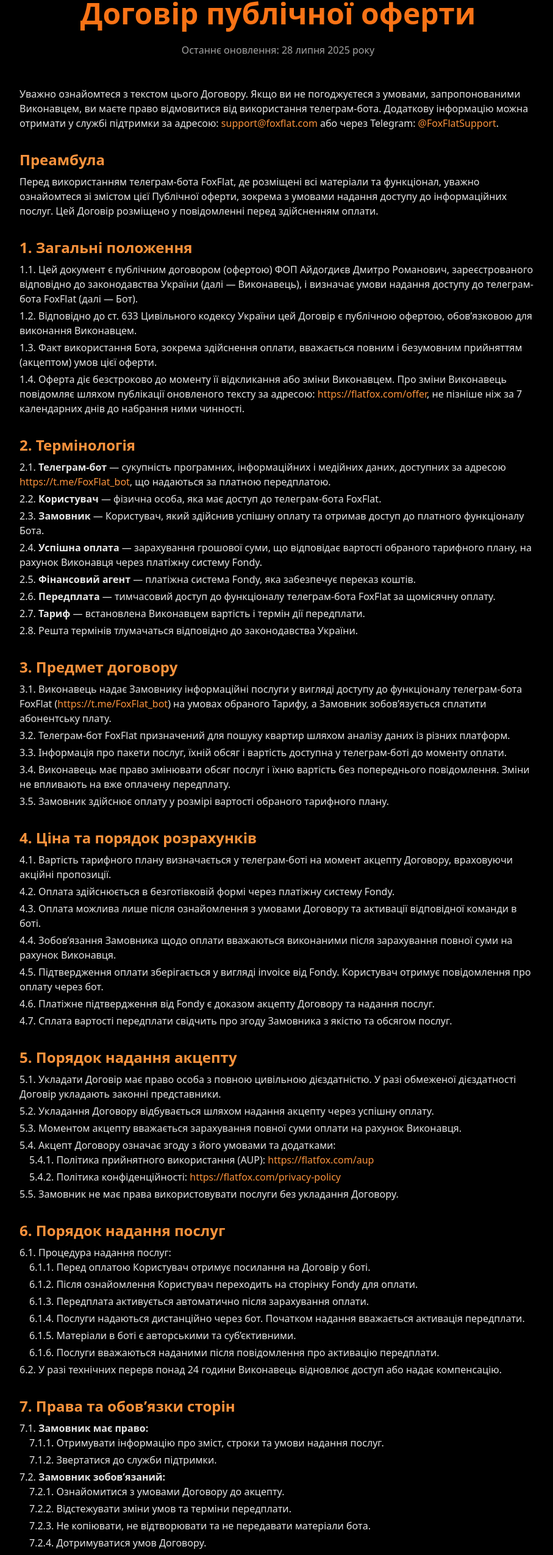
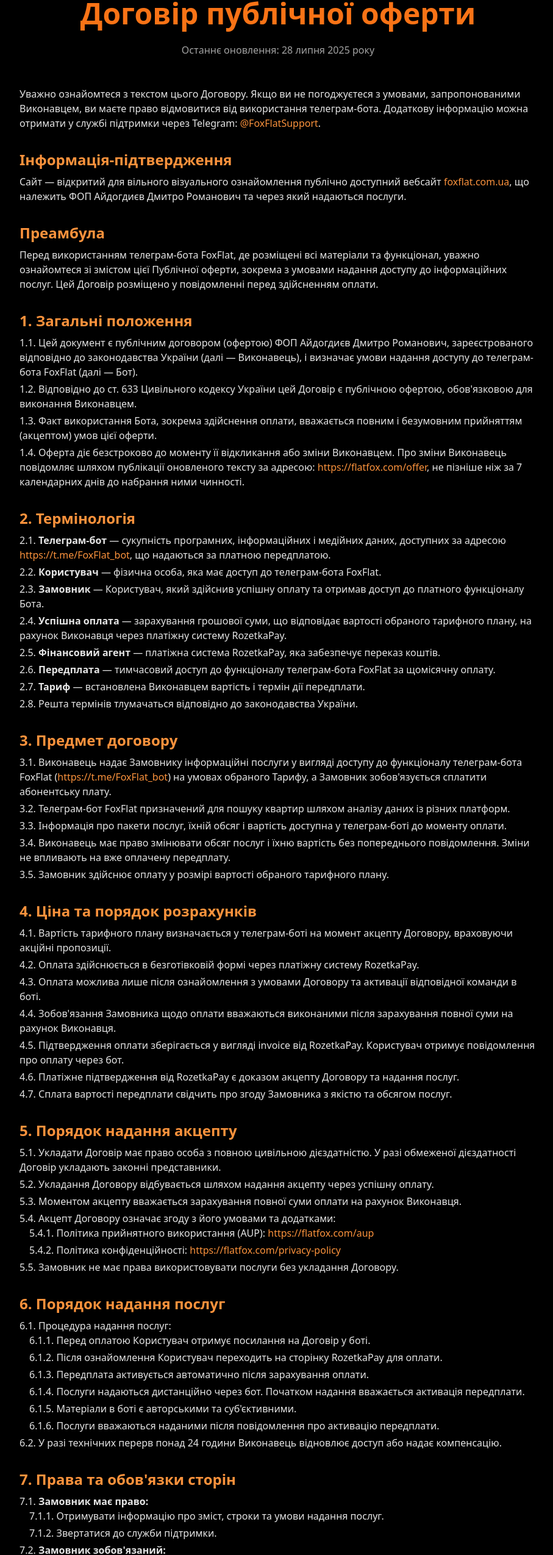
Before and after one commit to DNGameCompany/foxflat_web_next, a Next.js app: page /legal/terms-of-service in a window 1280 px wide. Shown: the part 139-2689 px from the top of the page at 61% size, without its empty margins (184-1091 px from the left). Built offline with nearby package versions, Linux system fonts and the light colour scheme.

Commit message:
rozetkapay зміни в публічній оферті

```diff
--- a/src/app/legal/terms-of-service/ClientPublicOffer.tsx
+++ b/src/app/legal/terms-of-service/ClientPublicOffer.tsx
@@ -8,7 +8,6 @@
     description: string;
     lastUpdated: string;
     supportTelegram: string;
-    supportEmail: string;
     offerUrl: string;
     botUrl: string;
     aupUrl: string;
@@ -46,14 +45,21 @@
                         <p>
                             Уважно ознайомтеся з текстом цього Договору. Якщо ви не погоджуєтеся з умовами,
                             запропонованими Виконавцем, ви маєте право відмовитися від використання
-                            телеграм-бота. Додаткову інформацію можна отримати у службі підтримки за адресою:{' '}
-                            <a href={`mailto:${pageData.supportEmail}`} className="text-orange-400 hover:text-orange-300">
-                                {pageData.supportEmail}
-                            </a>{' '}
-                            або через Telegram:{' '}
+                            телеграм-бота. Додаткову інформацію можна отримати у службі підтримки
+                            через Telegram:{' '}
                             <a href={pageData.supportTelegram} className="text-orange-400 hover:text-orange-300">
                                 @FoxFlatSupport
                             </a>.
+                        </p>
+                    </div>
+
+                    <div>
+                        <h2 className="text-2xl font-semibold text-orange-400 mb-2">Інформація-підтвердження</h2>
+                        <p>
+                            Сайт — відкритий для вільного візуального ознайомлення публічно доступний вебсайт{' '}
+                            <a href="https://foxflat.com.ua" className="text-orange-400 hover:text-orange-300">
+                                foxflat.com.ua
+                            </a>, що належить {pageData.executorDetails.name} та через який надаються послуги.
                         </p>
                     </div>
 
@@ -77,7 +83,7 @@
                             </li>
                             <li>
                                 1.2. Відповідно до ст. 633 Цивільного кодексу України цей Договір є публічною
-                                офертою, обов’язковою для виконання Виконавцем.
+                                офертою, обов&#39;язковою для виконання Виконавцем.
                             </li>
                             <li>
                                 1.3. Факт використання Бота, зокрема здійснення оплати, вважається повним і
@@ -111,9 +117,9 @@
                             <li>
                                 2.4. <strong>Успішна оплата</strong> — зарахування грошової суми, що відповідає
                                 вартості обраного тарифного плану, на рахунок Виконавця через платіжну систему
-                                Fondy.
+                                RozetkaPay.
                             </li>
-                            <li>2.5. <strong>Фінансовий агент</strong> — платіжна система Fondy, яка забезпечує переказ коштів.</li>
+                            <li>2.5. <strong>Фінансовий агент</strong> — платіжна система RozetkaPay, яка забезпечує переказ коштів.</li>
                             <li>
                                 2.6. <strong>Передплата</strong> — тимчасовий доступ до функціоналу телеграм-бота
                                 FoxFlat за щомісячну оплату.
@@ -132,7 +138,7 @@
                                 <a href={pageData.botUrl} className="text-orange-400 hover:text-orange-300">
                                     {pageData.botUrl}
                                 </a>
-                                ) на умовах обраного Тарифу, а Замовник зобов’язується сплатити абонентську
+                                ) на умовах обраного Тарифу, а Замовник зобов&#39;язується сплатити абонентську
                                 плату.
                             </li>
                             <li>
@@ -158,21 +164,21 @@
                                 4.1. Вартість тарифного плану визначається у телеграм-боті на момент акцепту
                                 Договору, враховуючи акційні пропозиції.
                             </li>
-                            <li>4.2. Оплата здійснюється в безготівковій формі через платіжну систему Fondy.</li>
+                            <li>4.2. Оплата здійснюється в безготівковій формі через платіжну систему RozetkaPay.</li>
                             <li>
                                 4.3. Оплата можлива лише після ознайомлення з умовами Договору та активації
                                 відповідної команди в боті.
                             </li>
                             <li>
-                                4.4. Зобов’язання Замовника щодо оплати вважаються виконаними після зарахування
+                                4.4. Зобов&#39;язання Замовника щодо оплати вважаються виконаними після зарахування
                                 повної суми на рахунок Виконавця.
                             </li>
                             <li>
-                                4.5. Підтвердження оплати зберігається у вигляді invoice від Fondy. Користувач
+                                4.5. Підтвердження оплати зберігається у вигляді invoice від RozetkaPay. Користувач
                                 отримує повідомлення про оплату через бот.
                             </li>
                             <li>
-                                4.6. Платіжне підтвердження від Fondy є доказом акцепту Договору та надання
+                                4.6. Платіжне підтвердження від RozetkaPay є доказом акцепту Договору та надання
                                 послуг.
                             </li>
                             <li>
@@ -222,13 +228,13 @@
                                 6.1. Процедура надання послуг:
                                 <ul className="list-none ml-4 space-y-1">
                                     <li>6.1.1. Перед оплатою Користувач отримує посилання на Договір у боті.</li>
-                                    <li>6.1.2. Після ознайомлення Користувач переходить на сторінку Fondy для оплати.</li>
+                                    <li>6.1.2. Після ознайомлення Користувач переходить на сторінку RozetkaPay для оплати.</li>
                                     <li>6.1.3. Передплата активується автоматично після зарахування оплати.</li>
                                     <li>
                                         6.1.4. Послуги надаються дистанційно через бот. Початком надання вважається
                                         активація передплати.
                                     </li>
-                                    <li>6.1.5. Матеріали в боті є авторськими та суб’єктивними.</li>
+                                    <li>6.1.5. Матеріали в боті є авторськими та суб&#39;єктивними.</li>
                                     <li>
                                         6.1.6. Послуги вважаються наданими після повідомлення про активацію передплати.
                                     </li>
@@ -242,7 +248,7 @@
                     </div>
 
                     <div>
-                        <h2 className="text-2xl font-semibold text-orange-400 mb-2">7. Права та обов’язки сторін</h2>
+                        <h2 className="text-2xl font-semibold text-orange-400 mb-2">7. Права та обов&apos;язки сторін</h2>
                         <ul className="list-none space-y-1">
                             <li>
                                 7.1. <strong>Замовник має право:</strong>
@@ -252,7 +258,7 @@
                                 </ul>
                             </li>
                             <li>
-                                7.2. <strong>Замовник зобов’язаний:</strong>
+                                7.2. <strong>Замовник зобов&apos;язаний:</strong>
                                 <ul className="list-none ml-4 space-y-1">
                                     <li>7.2.1. Ознайомитися з умовами Договору до акцепту.</li>
                                     <li>7.2.2. Відстежувати зміни умов та терміни передплати.</li>
@@ -275,7 +281,7 @@
                                 </ul>
                             </li>
                             <li>
-                                7.4. <strong>Виконавець зобов’язаний:</strong>
+                                7.4. <strong>Виконавець зобов&apos;язаний:</strong>
                                 <ul className="list-none ml-4 space-y-1">
                                     <li>7.4.1. Надавати достовірну інформацію про послуги.</li>
                                     <li>7.4.2. Забезпечити доступ до послуг через бот.</li>
@@ -316,9 +322,9 @@
                                 Закону України &quot;Про захист прав споживачів&quot;).
                             </li>
                             <li>
-                                9.3. Спірні питання щодо якості послуг розглядаються за зверненням до{' '}
-                                <a href={`mailto:${pageData.supportEmail}`} className="text-orange-400 hover:text-orange-300">
-                                    {pageData.supportEmail}
+                                9.3. Спірні питання щодо якості послуг розглядаються за зверненням через Telegram:{' '}
+                                <a href={pageData.supportTelegram} className="text-orange-400 hover:text-orange-300">
+                                    @FoxFlatSupport
                                 </a>.
                             </li>
                             <li>
@@ -336,7 +342,7 @@
                                 послуг.
                             </li>
                             <li>
-                                10.2. Виконавець не несе відповідальності за невиконання зобов’язань через
+                                10.2. Виконавець не несе відповідальності за невиконання зобов&apos;язань через
                                 форс-мажор. Сторони повідомляють про такі обставини протягом 5 робочих днів.
                             </li>
                             <li>
@@ -350,7 +356,7 @@
                         <ul className="list-none space-y-1">
                             <li>11.1. Використання бота регулюється Політикою AUP, яка є частиною Договору.</li>
                             <li>
-                                11.2. Замовник зобов’язується не:
+                                11.2. Замовник зобов&apos;язується не:
                                 <ul className="list-none ml-4 space-y-1">
                                     <li>11.2.1. Втручатися в роботу бота.</li>
                                     <li>11.2.2. Здійснювати автоматизований збір даних.</li>
@@ -392,11 +398,6 @@
                             <br />
                             Рахунок: {pageData.executorDetails.bankAccount}
                             <br />
-                            Email:{' '}
-                            <a href={`mailto:${pageData.supportEmail}`} className="text-orange-400 hover:text-orange-300">
-                                {pageData.supportEmail}
-                            </a>
-                            <br />
                             Telegram:{' '}
                             <a href={pageData.supportTelegram} className="text-orange-400 hover:text-orange-300">
                                 @FoxFlatSupport
```
